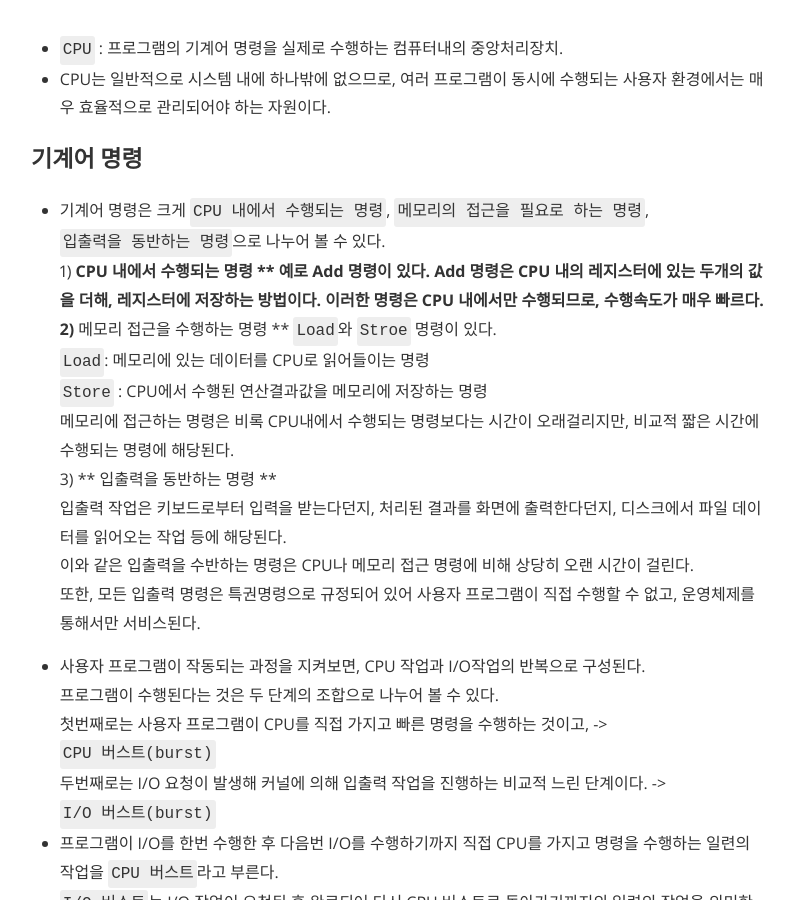
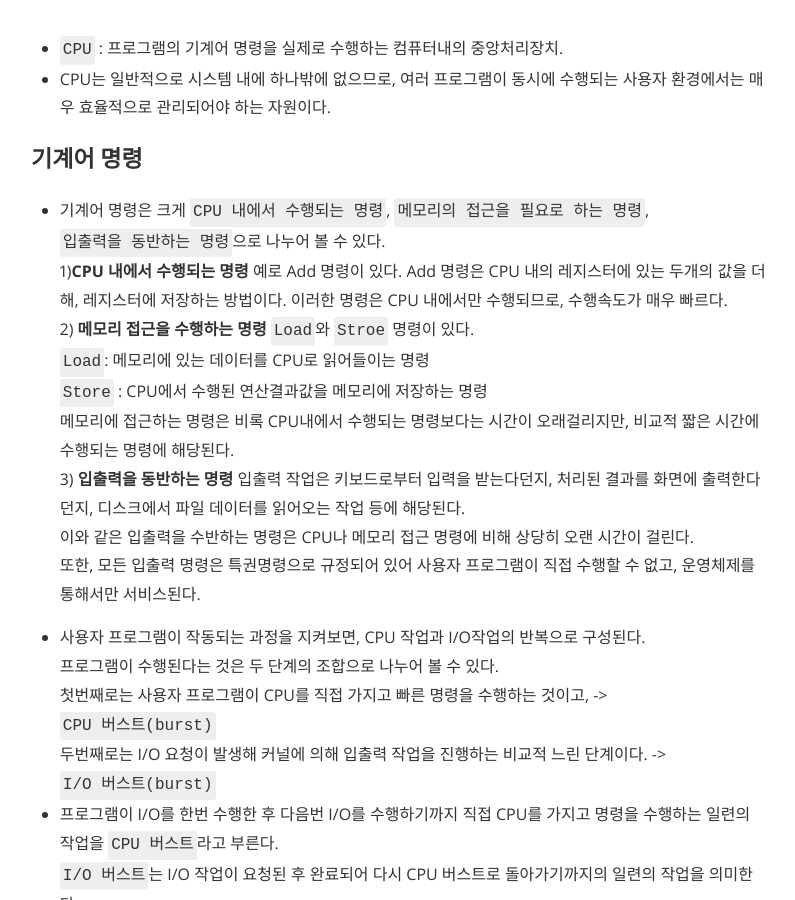
Before and after one commit to EunHyeJung/EunHyeJung.github.io, a Jekyll site: the page built from _posts/2018-07-11-operatingsystem-study08.md, in a window 1280 px wide and 900 px high, scrolled down 559 px. Shown: the whole window, without its empty margins (241-1036 px from the left). Built offline with Jekyll 4.4.1, drawn with Linux system fonts in a browser that asks for light colours; nearby versions of some CDN libraries; comment, search, counter and statistics services are not loaded.

Commit message:
OS-CPU 스케줄링1 정리

```diff
--- a/_posts/2018-07-11-operatingsystem-study08.md
+++ b/_posts/2018-07-11-operatingsystem-study08.md
@@ -16,15 +16,15 @@ cover:  "/assets/instacode.png"
 ### 기계어 명령
 
 * 기계어 명령은 크게 `CPU 내에서 수행되는 명령`, `메모리의 접근을 필요로 하는 명령`, `입출력을 동반하는 명령`으로 나누어 볼 수 있다.
-1) **CPU 내에서 수행되는 명령 **
+1)<b>CPU 내에서 수행되는 명령</b>
   예로 Add 명령이 있다. Add 명령은 CPU 내의 레지스터에 있는 두개의 값을 더해, 레지스터에 저장하는 방법이다.
   이러한 명령은 CPU 내에서만 수행되므로, 수행속도가 매우 빠르다.
-2)** 메모리 접근을 수행하는 명령 **
+2)<b> 메모리 접근을 수행하는 명령</b>
   `Load`와 `Stroe` 명령이 있다.
   `Load`: 메모리에 있는 데이터를 CPU로 읽어들이는 명령
   `Store` : CPU에서 수행된 연산결과값을 메모리에 저장하는 명령
 메모리에 접근하는 명령은 비록 CPU내에서 수행되는 명령보다는 시간이 오래걸리지만, 비교적 짧은 시간에 수행되는 명령에 해당된다.
-3) ** 입출력을 동반하는 명령 **
+3)<b> 입출력을 동반하는 명령 </b>
 입출력 작업은 키보드로부터 입력을 받는다던지, 처리된 결과를 화면에 출력한다던지, 디스크에서 파일 데이터를 읽어오는 작업 등에 해당된다.
 이와 같은 입출력을 수반하는 명령은 CPU나 메모리 접근 명령에 비해 상당히 오랜 시간이 걸린다.
 또한, 모든 입출력 명령은 특권명령으로 규정되어 있어 사용자 프로그램이 직접 수행할 수 없고, 운영체제를 통해서만 서비스된다.
```
